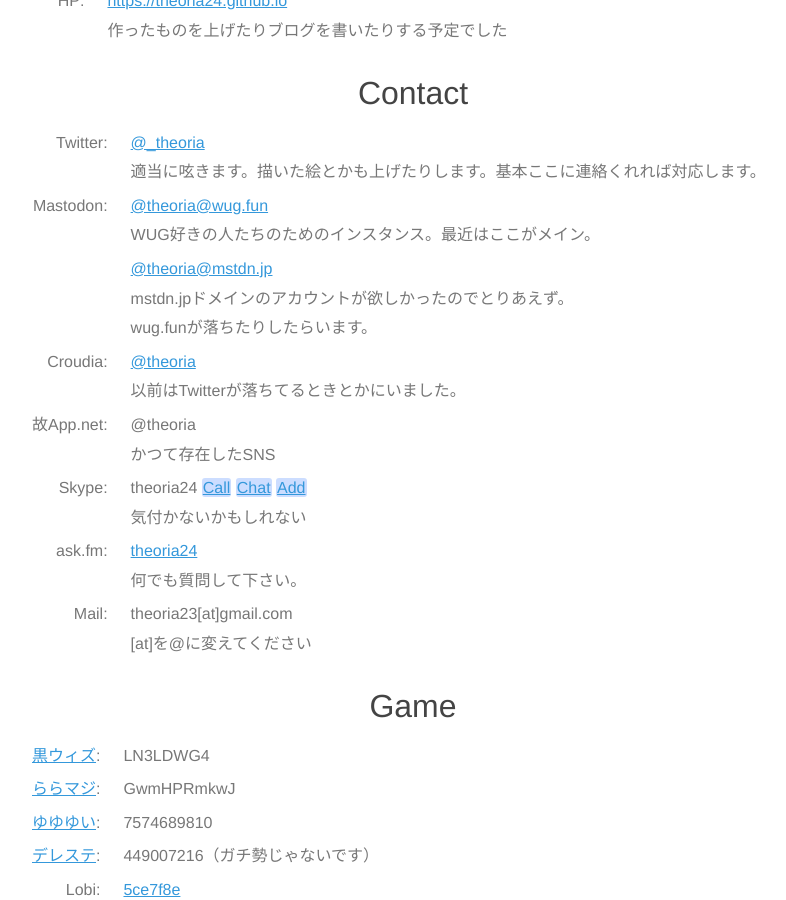
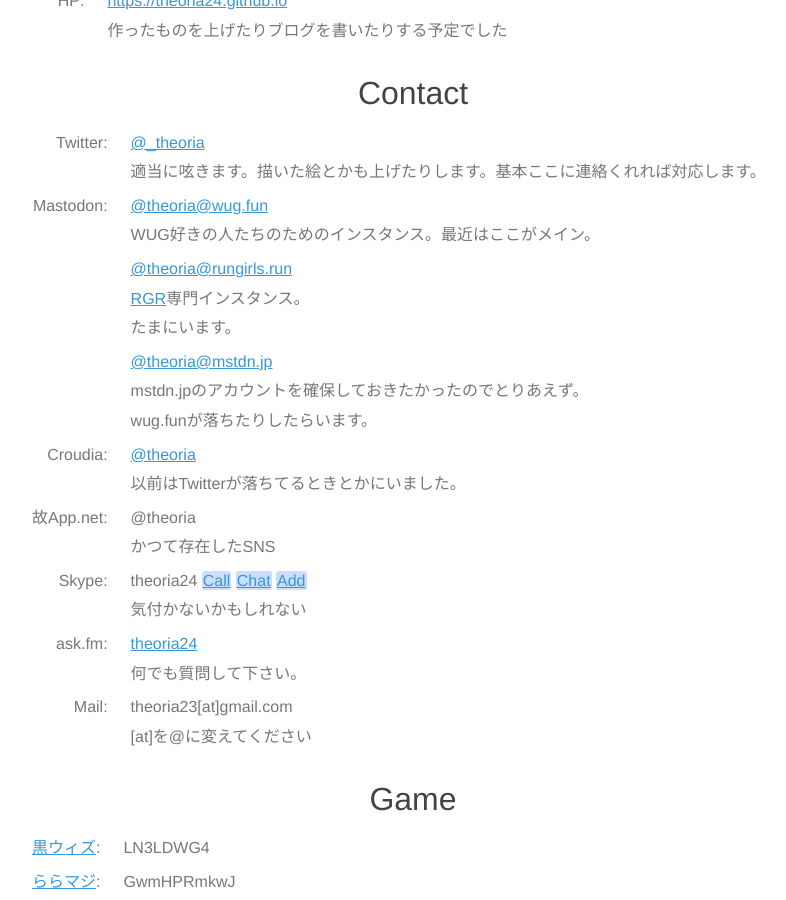
Before and after one commit to theoria24/theoria24.github.io, a Jekyll site: the page profile/index.html, which Jekyll copies as it is, in a window 1280 px wide and 900 px high, scrolled down 1041 px. Shown: the whole window, without its empty margins (227-1013 px from the left). Built offline with Jekyll 4.4.1, drawn with Linux system fonts in a browser that asks for light colours; some web fonts are replaced; comment, search, counter and statistics services are not loaded.

Commit message:
rungirls.runのアカウントを追加

```diff
--- a/profile/index.html
+++ b/profile/index.html
@@ -85,8 +85,13 @@
         </tr>
         <tr>
           <td class="nw"></td>
+          <td><a href="https://rungirls.run/@theoria" target="_blank">@theoria@rungirls.run</a><br>
+          <a href="http://rungirlsrun.jp/" target="_blank">RGR</a>専門インスタンス。<br>たまにいます。</td>
+        </tr>
+        <tr>
+          <td class="nw"></td>
           <td><a href="https://mstdn.jp/@theoria" target="_blank">@theoria@mstdn.jp</a><br>
-          mstdn.jpドメインのアカウントが欲しかったのでとりあえず。<br>wug.funが落ちたりしたらいます。</td>
+          mstdn.jpのアカウントを確保しておきたかったのでとりあえず。<br>wug.funが落ちたりしたらいます。</td>
         </tr>
         <tr>
           <td class="nw">Croudia:</td>
```
